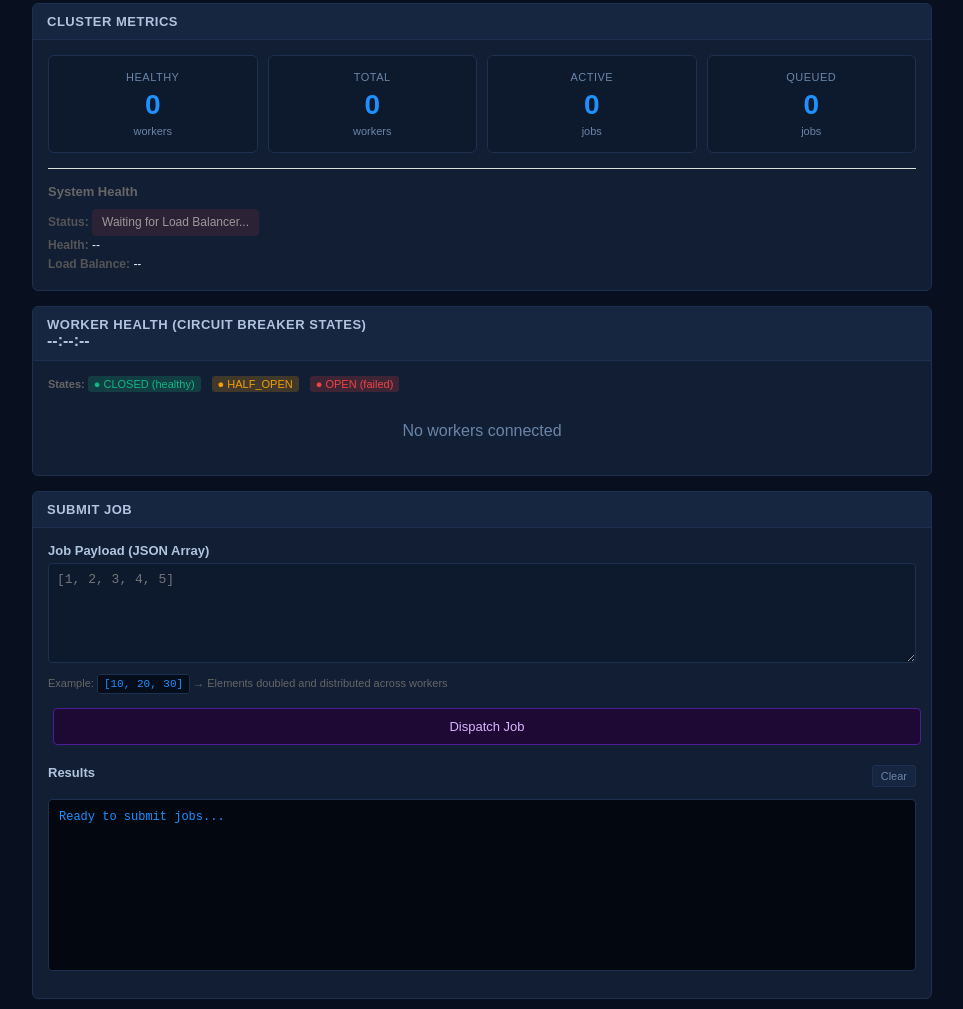
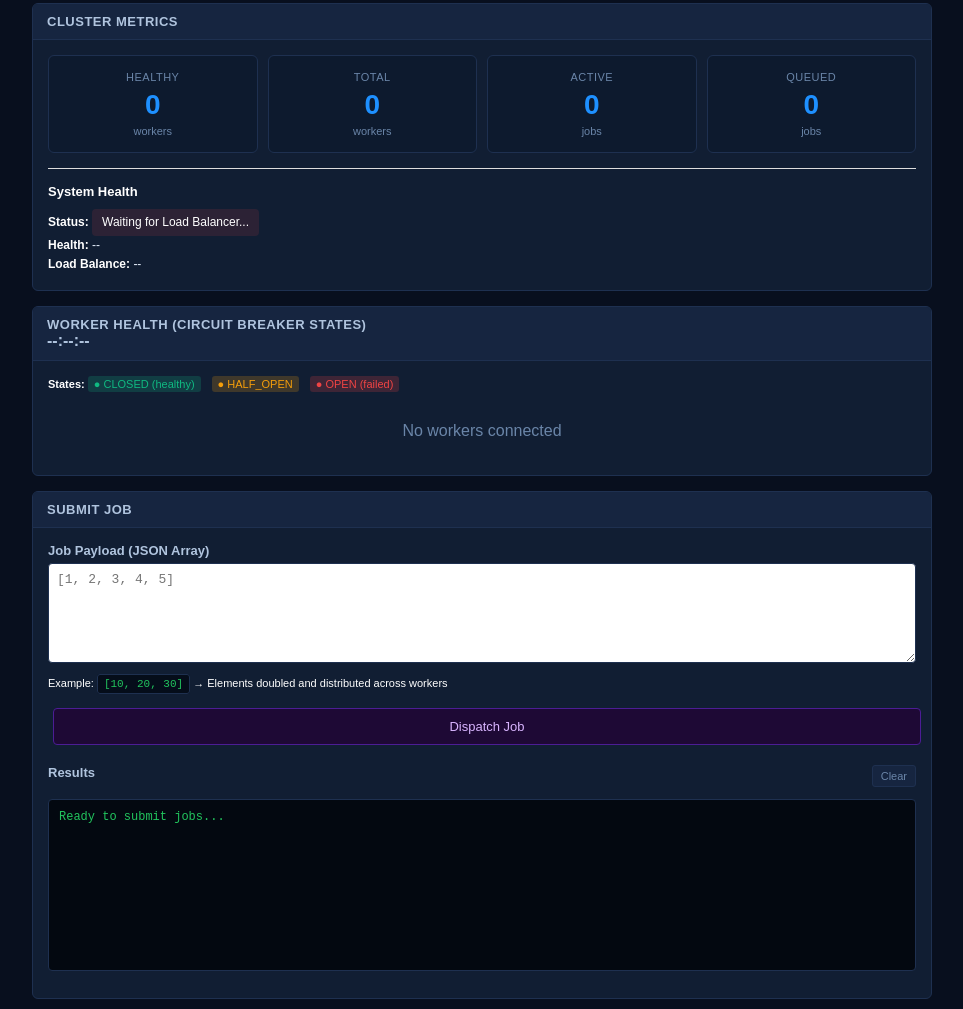
Before and after one commit to eyosi-cmd/Final-Project-CSCI6220, a website: page cluster-os/src/dashboard/dashboard.html in a window 1280 px wide. Shown: the part 503-1512 px from the top of the page, without its empty margins (158-1121 px from the left). Drawn offline with Linux system fonts and the light colour scheme; no server answers.

Commit message:
update ui style to modern css
Co-authored-by: Copilot <copilot@github.com>

```diff
--- a/cluster-os/src/dashboard/dashboard-client.js
+++ b/cluster-os/src/dashboard/dashboard-client.js
@@ -357,6 +357,8 @@ function addLog(message, type = 'info') {
   const terminal = document.getElementById('job-results');
   if (!terminal) return;
 
+  terminal.style.color = '';
+
   const timestamp = new Date().toLocaleTimeString();
   const prefix = `[${timestamp}]`;
 
@@ -369,6 +371,7 @@ function clearJobResults() {
   const terminal = document.getElementById('job-results');
   if (terminal) {
     terminal.textContent = 'Ready to dispatch jobs...\n';
+    terminal.style.color = '#22c55e';
   }
 }
 
--- a/cluster-os/src/dashboard/dashboard.css
+++ b/cluster-os/src/dashboard/dashboard.css
@@ -1,4 +1,4 @@
-/* ── ClusterOS Dashboard – Dark Navy Theme (matches banner) ── */
+
 
 :root {
     --bg-page:       #080f1e;
@@ -268,7 +268,7 @@ body {
     border: 1px solid var(--border);
     font-family: monospace;
     font-size: 13px;
-    background: var(--bg-surface);
+    background: #ffffff;
     color: var(--text-primary);
     border-radius: 4px;
     box-sizing: border-box;
--- a/cluster-os/src/dashboard/dashboard.html
+++ b/cluster-os/src/dashboard/dashboard.html
@@ -18,7 +18,7 @@
             <div class="header-content">
                 <div class="logo-section">
                     <h2 style="margin: 0; color: #fff; font-size: 20px;">Dashboard</h2>
-                    <p style="margin: 5px 0 0 0; color: #aaa; font-size: 12px;">Real-time cluster monitoring and control</p>
+                    <p style="margin: 5px 0 0 0; color: #ffffff; font-size: 12px;">Real-time cluster monitoring and control</p>
                 </div>
             </div>
         </header>
@@ -77,9 +77,9 @@
                         </div>
                     </div>
                     <div style="margin-top: 15px; padding-top: 15px; border-top: 1px solid #ddd;">
-                        <h3 style="margin: 0 0 10px 0; font-size: 13px; color: #666;">System Health</h3>
-                        <div id="system-health" style="font-size: 12px; color: #555; line-height: 1.6;">
-                            <div><strong>Status:</strong> <span id="lb-status" style="color: #999;">Waiting for Load Balancer...</span></div>
+                        <h3 style="margin: 0 0 10px 0; font-size: 13px; color: #ffffff;">System Health</h3>
+                        <div id="system-health" style="font-size: 12px; color: #ffffff; line-height: 1.6;">
+                            <div><strong>Status:</strong> <span id="lb-status" style="color: #ffffff;">Waiting for Load Balancer...</span></div>
                             <div><strong>Health:</strong> <span id="health-indicator">--</span></div>
                             <div><strong>Load Balance:</strong> <span id="load-distribution">--</span></div>
                         </div>
@@ -96,7 +96,7 @@
                     </div>
                 </div>
                 <div class="panel-body">
-                    <div style="font-size: 11px; color: #666; margin-bottom: 10px;">
+                    <div style="font-size: 11px; color: #ffffff; margin-bottom: 10px;">
                         <strong>States:</strong>
                         <span style="display: inline-block; background: rgba(16, 185, 129, 0.2); color: #10b981; padding: 2px 6px; margin-right: 8px; border-radius: 3px;">● CLOSED (healthy)</span>
                         <span style="display: inline-block; background: rgba(245, 158, 11, 0.2); color: #f59e0b; padding: 2px 6px; margin-right: 8px; border-radius: 3px;">● HALF_OPEN</span>
@@ -117,10 +117,10 @@
                     <div class="form-section">
                         <label for="job-data" class="form-label">Job Payload (JSON Array)</label>
                         <div class="input-wrapper">
-                            <textarea id="job-data" class="form-input" placeholder="[1, 2, 3, 4, 5]"></textarea>
+                            <textarea id="job-data" class="form-input" style="color: #ffffff;" placeholder="[1, 2, 3, 4, 5]"></textarea>
                         </div>
-                        <div style="font-size: 11px; color: #666; margin-bottom: 8px;">
-                            Example: <code>[10, 20, 30]</code> → Elements doubled and distributed across workers
+                        <div style="font-size: 11px; color: #ffffff; margin-bottom: 8px;">
+                            Example: <code style="color: #22c55e;">[10, 20, 30]</code> → Elements doubled and distributed across workers
                         </div>
                         <button id="submit-job" class="btn btn-accent">Dispatch Job</button>
                     </div>
@@ -129,7 +129,7 @@
                             <span>Results</span>
                             <button id="clear-output" class="btn-small">Clear</button>
                         </div>
-                        <pre id="job-results" class="terminal">Ready to submit jobs...</pre>
+                        <pre id="job-results" class="terminal" style="color: #22c55e;">Ready to submit jobs...</pre>
                     </div>
                 </div>
             </section>
@@ -139,7 +139,7 @@
                     <h2>Architecture & Key Concepts</h2>
                 </div>
                 <div class="panel-body">
-                    <div style="font-size: 12px; line-height: 1.8; color: #555;">
+                    <div style="font-size: 12px; line-height: 1.8; color: #ffffff;">
                         <div style="margin-bottom: 12px;">
                             <strong>Load Balancer (Single System Image Kernel)</strong><br/>
                             Distributes incoming requests to provide location transparency, ensuring the cluster appears to the user as a single, integrated computing resource.
```
